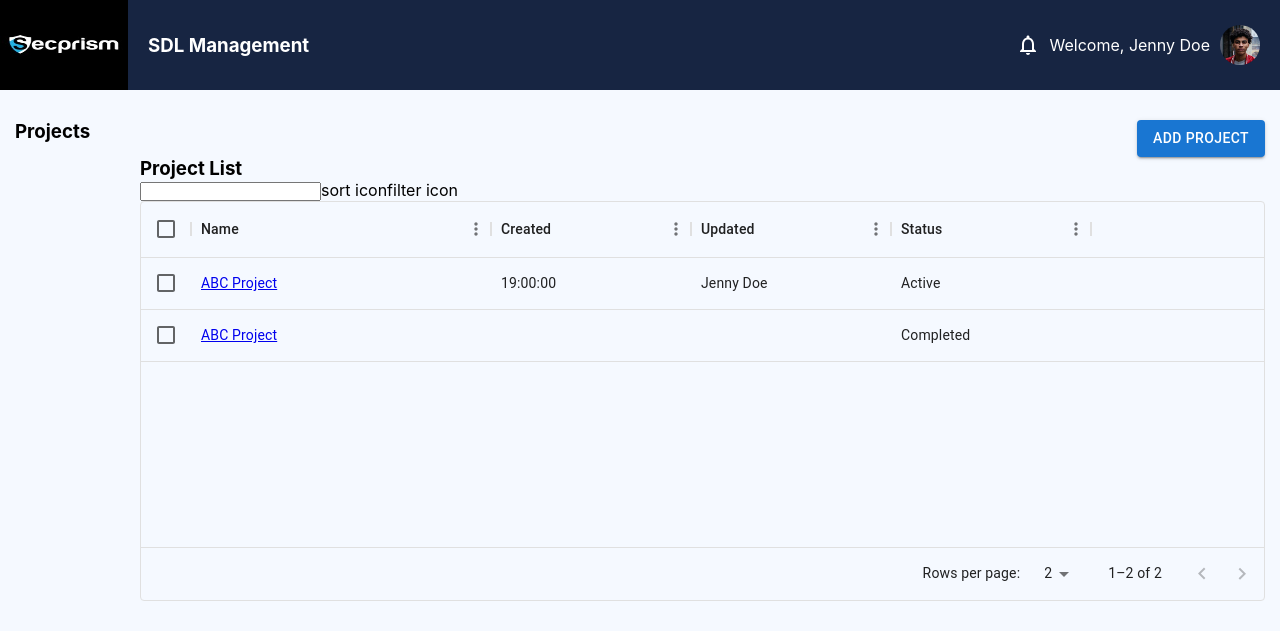
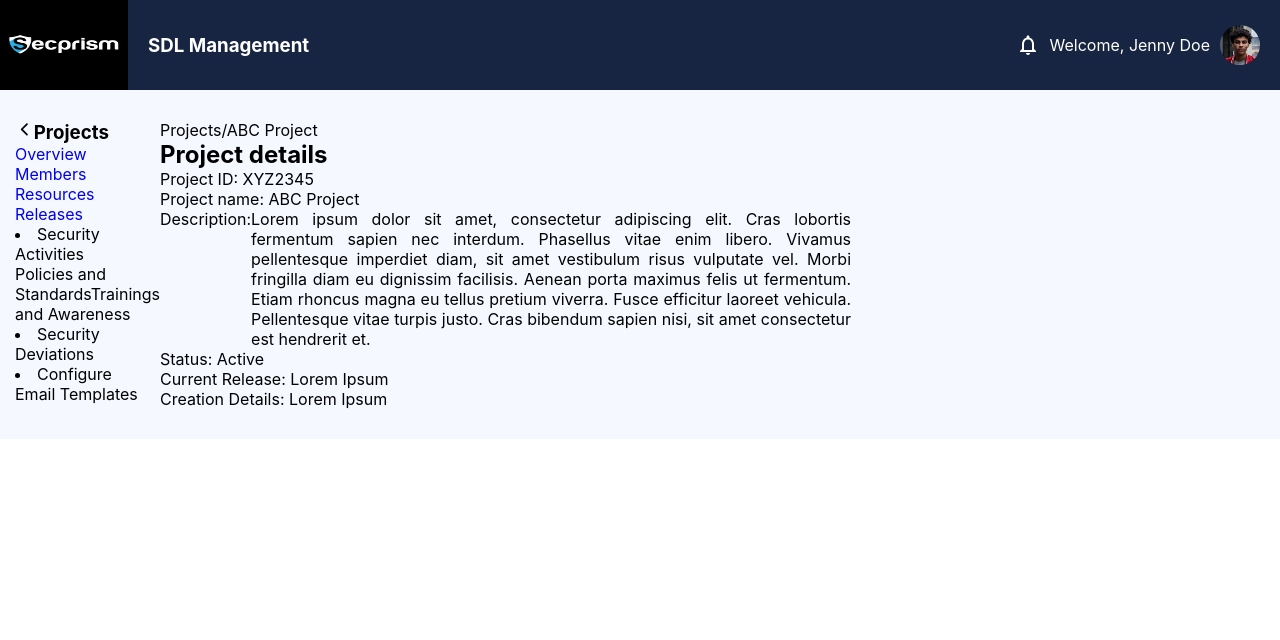
Before and after one commit to bhavanas-jpg/secprism_assignment, a React (Vite) app: page /projectDetails/1 in a window 1280 px wide. Shown: the top 640 px of the page. Built offline with nearby package versions, Linux system fonts and the light colour scheme.

Commit message:
added project detail

```diff
--- a/package.json
+++ b/package.json
@@ -17,6 +17,7 @@
     "@mui/x-data-grid": "^6.17.0",
     "react": "^18.2.0",
     "react-dom": "^18.2.0",
+    "react-icons": "^4.11.0",
     "react-router-dom": "^6.18.0"
   },
   "devDependencies": {
--- a/src/App.css
+++ b/src/App.css
@@ -1,3 +1,7 @@
+ul li{
+  list-style: none;
+}
+
 .header__container{
   background-color: rgb(23,37,66);
   color: #fff;
@@ -35,3 +39,40 @@
   display: flex;
   justify-content: flex-end;
 }
+.input__container{
+  display: flex;
+  flex-direction: column;
+  margin: 10px 0;
+}
+label{
+  margin-bottom: 8px;
+}
+input{
+  padding: 10px;
+}
+.action__btns{
+  display: flex;
+  justify-content: flex-end;
+}
+.projectlist__container{
+  display: flex;
+  justify-content: space-between;
+  padding: 20px 0 10px 0;
+}
+.sidebar{
+  display: flex;
+  flex-direction: column;
+}
+.back__arrow{
+  cursor: pointer;
+}
+.sidebar__item{
+  text-decoration: none;
+}
+.projectdetail__content div{
+  display: inline-flex;
+}
+.description{
+  width: 600px;
+  text-align: justify;
+}
--- a/src/App.jsx
+++ b/src/App.jsx
@@ -2,14 +2,18 @@ import { useState } from 'react';
 import './App.css'
 import Header from './components/Header';
 import Project from './pages/Project';
+import { Route, Routes } from 'react-router-dom';
+import ProjectDetails from './pages/ProjectDetails';
 
 function App() {
-
 
   return (
     <>
     <Header />
-    <Project />
+    <Routes>
+      <Route path="/" element={<Project/>}/>
+      <Route path="/projectDetails/:id" element={<ProjectDetails />}/>
+    </Routes>
     </>
   )
 }
--- /dev/null
+++ b/src/components/AddProject.jsx
@@ -0,0 +1,58 @@
+import React, { useState } from "react";
+import Box from "@mui/material/Box";
+import Button from "@mui/material/Button";
+import Typography from "@mui/material/Typography";
+import Modal from "@mui/material/Modal";
+
+const style = {
+  position: "absolute",
+  top: "50%",
+  left: "50%",
+  transform: "translate(-50%, -50%)",
+  width: 400,
+  bgcolor: "#fff",
+  boxShadow: 24,
+  p: 4,
+  borderRadius: "10px",
+};
+
+const AddProject = () => {
+  const [open, setOpen] = useState(false);
+  const handleOpen = () => setOpen(true);
+  const handleClose = () => setOpen(false);
+
+  return (
+    <>
+      <Button variant="contained" size="medium" onClick={handleOpen}>
+        {" "}
+        Add Project
+      </Button>
+      <Modal
+        open={open}
+        onClose={handleClose}
+        aria-labelledby="modal-modal-title"
+        aria-describedby="modal-modal-description"
+      >
+        <Box sx={style}>
+          <Typography id="modal-modal-title" variant="h6" component="h2">
+            Add Project
+          </Typography>
+          <div className="input__container">
+            <label>Project name</label>
+            <input type="text" placeholder="Enter Project name" />
+          </div>
+          <div className="action__btns">
+            <Button variant="contained" size="small">
+              Create
+            </Button>
+            <Button onClick={handleClose} size="small">
+              Cancel
+            </Button>
+          </div>
+        </Box>
+      </Modal>
+    </>
+  );
+};
+
+export default AddProject;
--- a/src/components/ProjectListTable.jsx
+++ b/src/components/ProjectListTable.jsx
@@ -9,7 +9,7 @@ const columns = [
     headerName: "Name",
     width: 300,
     renderCell: (params) =>(
-      <Link>{params.value}</Link>
+      <Link to={`/projectDetails/${params.row.id}`}>{params.value}</Link>
     )
   },
     { field: "created", headerName:"Created", width: 200},
--- a/src/components/Sidebar.jsx
+++ b/src/components/Sidebar.jsx
@@ -1,23 +1,32 @@
-import React from 'react'
+import React from "react";
+import { NavLink } from "react-router-dom";
 
 const Sidebar = () => {
   return (
     <div>
-        <ul>
-            <li>Overview</li>
-            <li>Members</li>
-            <li>Resources</li>
-            <li>Releases</li>
-            //dropdown
+      <ul className="sidebar">
+        <li>
+          <NavLink className="sidebar__item">Overview</NavLink>
+        </li>
+        <li>
+          <NavLink className="sidebar__item">Members</NavLink>
+        </li>
+        <li>
+          <NavLink className="sidebar__item">Resources</NavLink>
+        </li>
+        <li>
+          <NavLink className="sidebar__item">Releases</NavLink>
+        </li>
+      </ul>
+
       <li>Security Activities</li>
       <span>Policies and Standards</span>
       <span>Trainings and Awareness</span>
       <li>Security Deviations</li>
       <li>Configure</li>
       <span>Email Templates</span>
-        </ul>
     </div>
-  )
-}
+  );
+};
 
-export default Sidebar
+export default Sidebar;
--- a/src/data/projects.js
+++ b/src/data/projects.js
@@ -9,7 +9,7 @@ export const projects = [
      updated_date: "25 July 2023",
      updated_time: "19:00:00",
      project_status: "Active",
-     project_details: {
+     projectDetails: {
         project_id: "XYZ2345",
         project_name: "ABC Project",
         description: "Lorem ipsum dolor sit amet, consectetur adipiscing elit. Cras lobortis fermentum sapien nec interdum. Phasellus vitae enim libero. Vivamus pellentesque imperdiet diam, sit amet vestibulum risus vulputate vel. Morbi fringilla diam eu dignissim facilisis. Aenean porta maximus felis ut fermentum. Etiam rhoncus magna eu tellus pretium viverra. Fusce efficitur laoreet vehicula. Pellentesque vitae turpis justo. Cras bibendum sapien nisi, sit amet consectetur est hendrerit et.",
@@ -28,7 +28,7 @@ export const projects = [
         updated_date: "15 July 2023",
         updated_time: "19:00:00",
         project_status: "Completed",
-        project_details: {
+        projectDetails: {
            project_id: "ABC2345",
            project_name: "ABC Project",
            description: "Lorem ipsum dolor sit amet, consectetur adipiscing elit. Cras lobortis fermentum sapien nec interdum. Phasellus vitae enim libero. Vivamus pellentesque imperdiet diam, sit amet vestibulum risus vulputate vel. Morbi fringilla diam eu dignissim facilisis. Aenean porta maximus felis ut fermentum. Etiam rhoncus magna eu tellus pretium viverra. Fusce efficitur laoreet vehicula. Pellentesque vitae turpis justo. Cras bibendum sapien nisi, sit amet consectetur est hendrerit et.",
--- a/src/pages/Project.jsx
+++ b/src/pages/Project.jsx
@@ -1,6 +1,9 @@
-import React from 'react'
-import ProjectListTable from '../components/ProjectListTable';
-import Button from '@mui/material/Button';
+import React from "react";
+import ProjectListTable from "../components/ProjectListTable";
+import Button from "@mui/material/Button";
+import AddProject from "../components/AddProject";
+import { TbArrowsSort } from "react-icons/tb";
+import { FiFilter } from "react-icons/fi";
 
 const Project = () => {
   return (
@@ -10,25 +13,26 @@ const Project = () => {
       </div>
 
       <div className="projectlist__sec">
-          <div className='btn__container'>
-          <Button variant="contained" size="medium">
-        Add Project
-        </Button>
+        <div className="btn__container">
+          <AddProject />
         </div>
 
-
-            <div>
+        <div className="projectlist__container">
           <h3>Project List</h3>
           <div>
-                    <input type="search" name="" id="" />
-                    <span>sort icon</span>
-                    <span>filter icon</span>
+            <input type="search" placeholder="Search projects" />
+            <Button size="medium">
+              <TbArrowsSort />
+            </Button>
+            <Button>
+              <FiFilter />
+            </Button>
           </div>
         </div>
         <ProjectListTable />
       </div>
     </div>
-  )
-}
+  );
+};
 
-export default Project
+export default Project;
--- a/src/pages/ProjectDetails.jsx
+++ b/src/pages/ProjectDetails.jsx
@@ -1,8 +1,48 @@
 import React from 'react'
+import { useNavigate, useParams } from 'react-router-dom';
+import { projects } from '../data/projects';
+import Sidebar from '../components/sidebar';
+import {IoIosArrowBack} from "react-icons/io"
 
 const ProjectDetails = () => {
+  const {id} = useParams();
+  const navigate = useNavigate();
+
+  const project = projects.find(project => project.id === Number(id));
+  const {projectDetails} = project;
+  const {project_id, project_name ,description,status, current_release, current_details} = projectDetails ?? {};
+
+
+  console.log(id);
   return (
-    <div>ProjectDetails</div>
+    <div className="project__container">
+     <div className="nav__item">
+
+        <h3>
+          <IoIosArrowBack
+          className='back__arrow'
+          onClick={()=>navigate("/")} />
+          Projects</h3>
+        <Sidebar />
+      </div>
+      <div className="projectlist__sec">
+      <p>Projects/<span>{project_name}</span></p>
+        <h2>Project details</h2>
+        <div className='projectdetail__content'>
+          <p>Project ID: <span>{project_id}</span></p>
+          <p>Project name: <span>{project_name}</span></p>
+          <div >
+            <p>Description:</p>
+            <p className="description">{description}</p>
+
+          </div>
+
+          <p>Status: <span>{status}</span></p>
+          <p>Current Release: <span>{current_release}</span></p>
+          <p>Creation Details: <span>{current_details}</span></p>
+        </div>
+        </div>
+    </div>
   )
 }
 
```
Also changed, not shown: 1 other file (tests, documents, lock files or other folders). Lines whose indentation alone changed are shown as unchanged.
